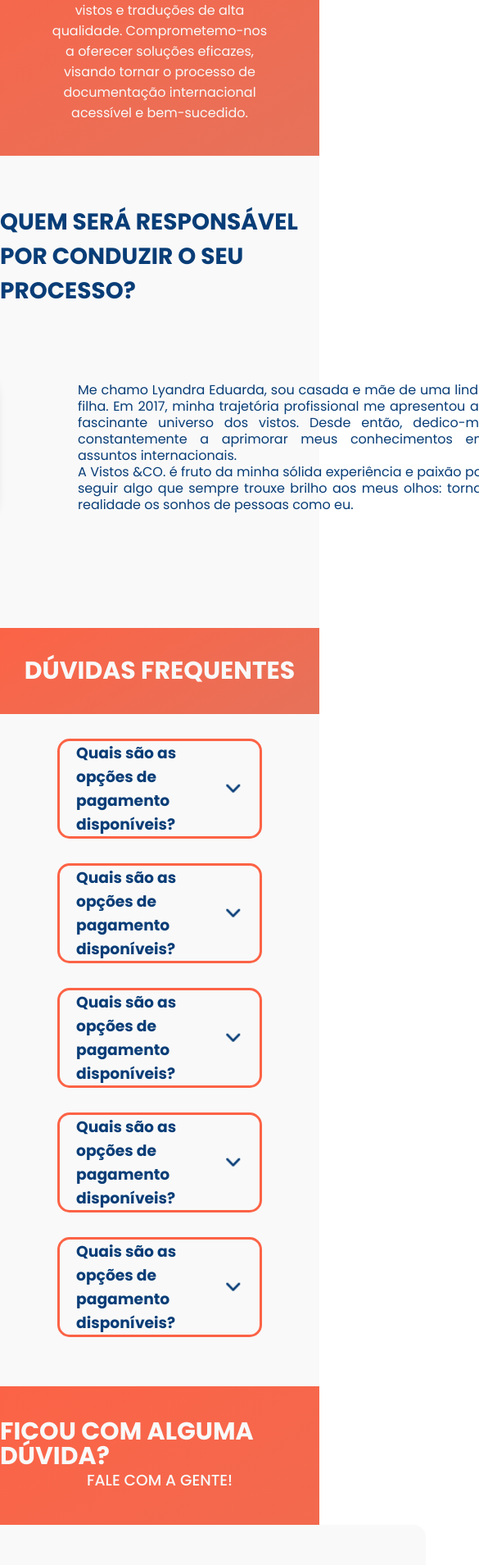
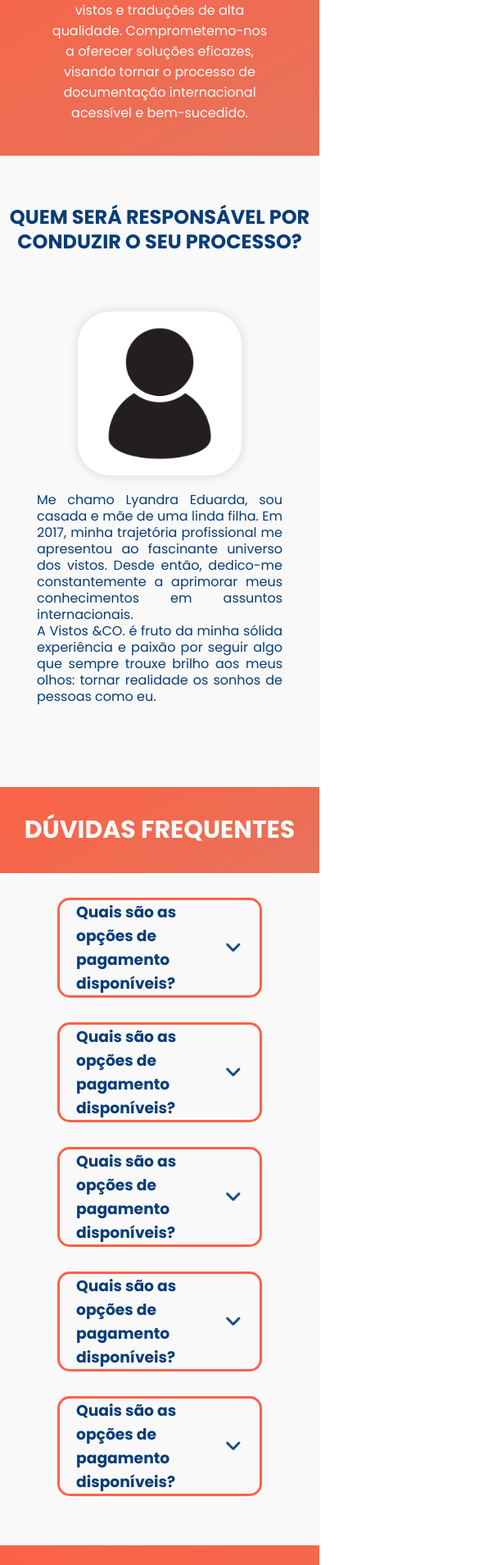
Before and after one commit to brunodeev/vistos-e-co-landing, an Angular app: page / in a window 390 px wide. Shown: the part 3434-5343 px from the top of the page at 82% size, 585 px wide, since content can reach past the window. Built offline with nearby package versions, Linux system fonts and the light colour scheme.

Commit message:
feat: some responsiveness

```diff
--- a/src/app/components/home/home.component.scss
+++ b/src/app/components/home/home.component.scss
@@ -689,7 +689,7 @@ main {
     }
 }
 
-@media (max-width: 880px) {                 // Tablets///////////////////////////
+@media (max-width: 880px) {                      /////////Tablets///////////////////////////
     .main-section .headline {
         z-index: 1;
         width: 100%;
@@ -794,6 +794,59 @@ main {
                     line-height: 25px;
                 }
             }
+        }
+    }
+
+    .responsavel {
+
+        h1 {
+            color: #083d77;
+            font-size: 28px;
+            width: 600px;
+            text-align: center;
+        }
+
+        .responsavel-body {
+            display: flex;
+            flex-direction: column;
+            align-items: center;
+            justify-content: space-between;
+            width: 100%;
+            margin: 50px 0px 40px 0px;
+
+            img {
+                width: 200px;
+                border-radius: 20%;
+                box-shadow: 0px 0px 12px 2px rgba(0,0,0,0.1);
+                margin: 20px 0px;
+            }
+
+            .responsavel-text {
+                display: flex;
+                flex-direction: column;
+                width: 600px;
+
+                p {
+                    color: #083d77;
+                    line-height: 20px;
+                    text-align: justify;
+                }
+            }
+
+        }
+    }
+
+    .depoimentos {
+        h1 {
+            margin-top: 50px;
+            font-size: 30px;
+        }
+
+        p {
+            width: 600px;
+            text-align: center;
+            margin: 50px 0px;
+            font-weight: 500;
         }
     }
 }
@@ -1034,6 +1087,145 @@ main {
     }
 }
 
+@media (max-width: 660px) {
+    .fcd {
+        .fcd-top {
+            display: flex;
+            flex-direction: column;
+            justify-content: center;
+            align-items: center;
+            margin: 30px 0px;
+
+            h1 {
+                font-size: 28px;
+                line-height: 30px;
+            }
+            h3 {
+                font-weight: 500;
+            }
+        }
+
+        .fcd-card {
+            background-color: #f9f9f9;
+            width: 500px;
+            margin-bottom: 60px;
+            display: flex;
+            flex-direction: column;
+            align-items: center;
+            justify-content: center;
+            border-radius: 15px;
+
+            form {
+                display: flex;
+                flex-direction: column;
+                align-items: start;
+                justify-content: center;
+                width: 470px;
+                margin: 30px 0px;
+
+                label {
+                    color: #fc6346;
+                    margin-bottom: 5px;
+                }
+
+                .normal-duvida {
+                    width: 100%;
+                    height: 45px;
+                    border: none;
+                    background-color: #e4e4e4;
+                    border-radius: 10px;
+                    padding-left: 10px;
+                    outline: none;
+                    font-family: 'Poppins', sans-serif;
+                    margin-bottom: 15px;
+                }
+
+                .caixa-duvida {
+                    min-width: 100%;
+                    max-width: 100%;
+                    min-height: 100px;
+                    border: none;
+                    background-color: #e4e4e4;
+                    border-radius: 10px;
+                    padding-top: 10px;
+                    padding-left: 10px;
+                    outline: none;
+                    font-family: 'Poppins', sans-serif;
+                    margin-bottom: 15px;
+                }
+
+                .enviar {
+                    height: 55px;
+                    width: 100%;
+                    border-radius: 10px;
+                    border: none;
+                    background-color: #fc6346;
+                    font-family: 'Poppins', sans-serif;
+                    color: #f9f9f9;
+                    font-size: 18px;
+                }
+            }
+        }
+    }
+
+    .responsavel {
+
+        h1 {
+            color: #083d77;
+            font-size: 25px;
+            width: 500px;
+            text-align: center;
+            line-height: 30px;
+        }
+
+        .responsavel-body {
+
+            img {
+                width: 200px;
+                border-radius: 20%;
+                box-shadow: 0px 0px 12px 2px rgba(0,0,0,0.1);
+                margin: 20px 0px;
+            }
+
+            .responsavel-text {
+                display: flex;
+                flex-direction: column;
+                width: 500px;
+
+                p {
+                    color: #083d77;
+                    line-height: 20px;
+                    text-align: justify;
+                }
+            }
+
+        }
+    }
+}
+
+@media (max-width: 605px) {
+    .depoimentos {
+        display: flex;
+        flex-direction: column;
+        justify-content: center;
+        align-items: center;
+        color: #083e77;
+        margin-bottom: 70px;
+
+        h1 {
+            margin-top: 50px;
+            font-size: 30px;
+        }
+
+        p {
+            width: 500px;
+            text-align: center;
+            margin: 50px 0px;
+            font-weight: 500;
+        }
+    }
+}
+
 @media (max-width: 520px) {
     .razoes {
         h1 {
@@ -1066,6 +1258,138 @@ main {
             }
         }
 
+    }
+}
+
+@media (max-width: 500px) {
+    .responsavel {
+
+        h1 {
+            color: #083d77;
+            font-size: 24px;
+            width: 400px;
+            text-align: center;
+            line-height: 30px;
+        }
+
+        .responsavel-body {
+
+            img {
+                width: 200px;
+                border-radius: 20%;
+                box-shadow: 0px 0px 12px 2px rgba(0,0,0,0.1);
+                margin: 20px 0px;
+            }
+
+            .responsavel-text {
+                display: flex;
+                flex-direction: column;
+                width: 300px;
+
+                p {
+                    color: #083d77;
+                    line-height: 20px;
+                    text-align: justify;
+                }
+            }
+
+        }
+    }
+
+    .fcd {
+        .fcd-top {
+            display: flex;
+            flex-direction: column;
+            justify-content: center;
+            align-items: center;
+            margin: 30px 0px;
+
+            h1 {
+                font-size: 23px;
+                line-height: 23px;
+            }
+            h3 {
+                font-size: 18px;
+                font-weight: 500;
+            }
+        }
+
+        .fcd-card {
+            background-color: #f9f9f9;
+            width: 380px;
+            margin-bottom: 60px;
+            display: flex;
+            flex-direction: column;
+            align-items: center;
+            justify-content: center;
+            border-radius: 15px;
+
+            form {
+                display: flex;
+                flex-direction: column;
+                align-items: start;
+                justify-content: center;
+                width: 360px;
+                margin: 20px 0px;
+
+                label {
+                    color: #fc6346;
+                    margin-bottom: 5px;
+                }
+
+                .normal-duvida {
+                    width: 100%;
+                    height: 45px;
+                    border: none;
+                    background-color: #e4e4e4;
+                    border-radius: 10px;
+                    padding-left: 10px;
+                    outline: none;
+                    font-family: 'Poppins', sans-serif;
+                    margin-bottom: 15px;
+                }
+
+                .caixa-duvida {
+                    min-width: 100%;
+                    max-width: 100%;
+                    min-height: 100px;
+                    border: none;
+                    background-color: #e4e4e4;
+                    border-radius: 10px;
+                    padding-top: 10px;
+                    padding-left: 10px;
+                    outline: none;
+                    font-family: 'Poppins', sans-serif;
+                    margin-bottom: 15px;
+                }
+
+                .enviar {
+                    height: 55px;
+                    width: 100%;
+                    border-radius: 10px;
+                    border: none;
+                    background-color: #fc6346;
+                    font-family: 'Poppins', sans-serif;
+                    color: #f9f9f9;
+                    font-size: 18px;
+                }
+            }
+        }
+    }
+
+    .depoimentos {
+        h1 {
+            margin-top: 50px;
+            font-size: 20px;
+        }
+
+        p {
+            width: 300px;
+            text-align: center;
+            margin: 50px 0px;
+            font-weight: 500;
+            line-height: 20px;
+        }
     }
 }
 
```
